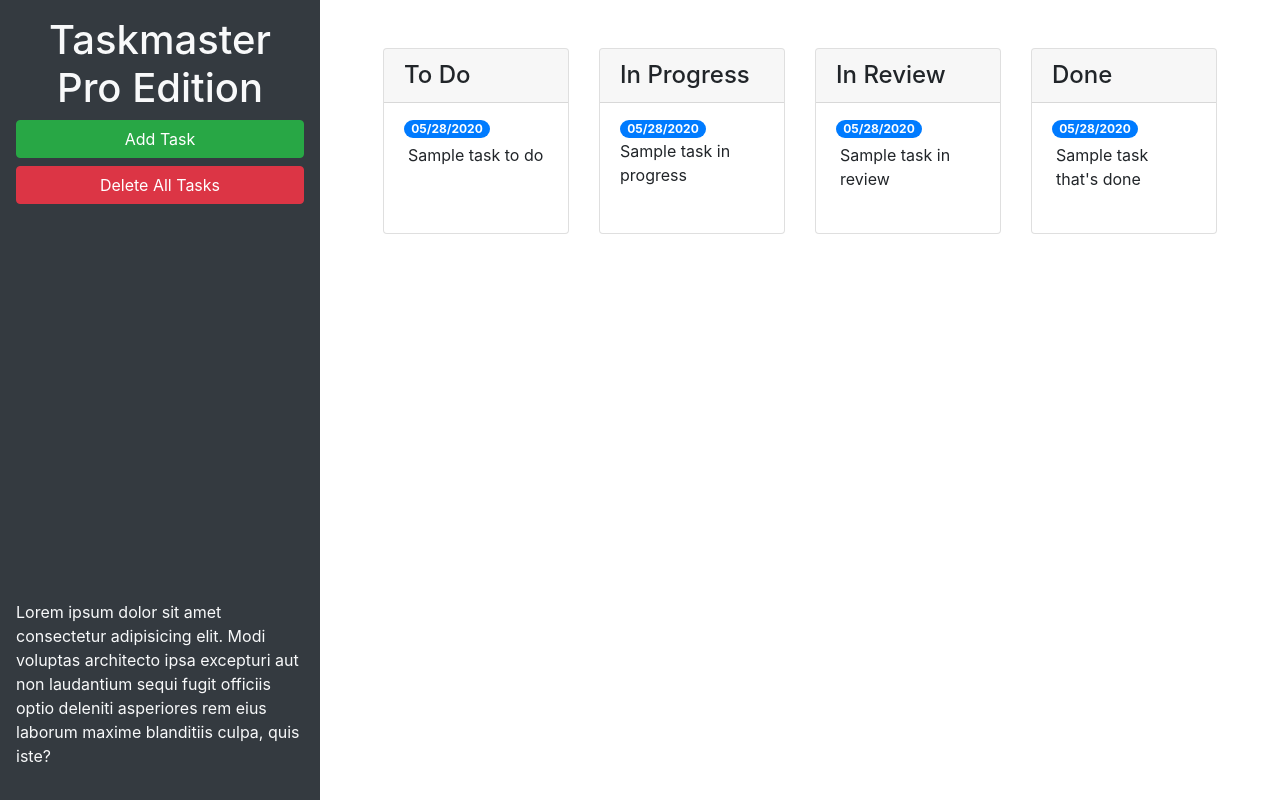
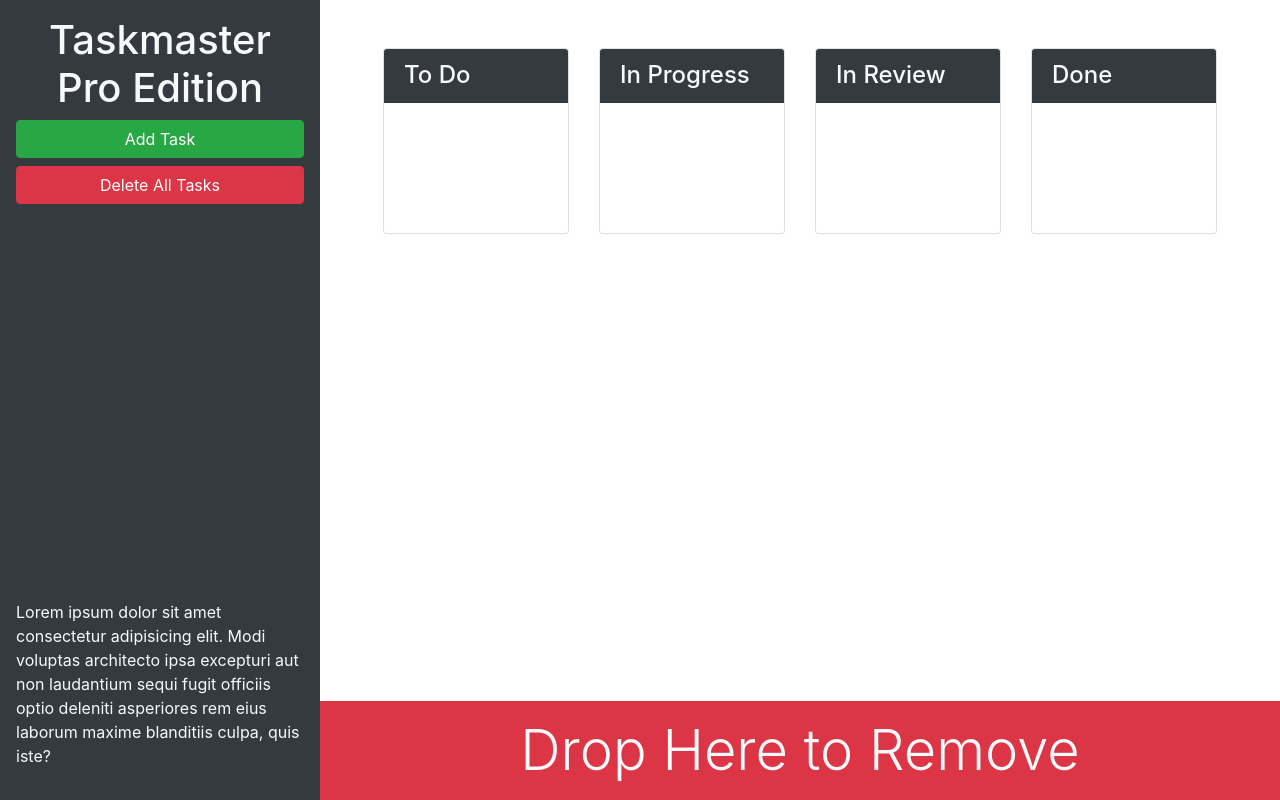
Before and after one commit to RiveraDenisse/taskmaster-pro, a plain HTML site: page index.html in a window 1280 px wide. Drawn offline with nearby package versions, Linux system fonts and the light colour scheme.

Commit message:
added drop here to remove banner

```diff
--- a/index.html
+++ b/index.html
@@ -13,26 +13,22 @@
 <body>
 
   <div class="row min-vh-100 no-gutters">
-    <header class="col-12 col-lg-3 bg-dark text-light d-flex flex-column p-4 p-lg-3">
+    <header class="col-12 col-lg-3 bg-dark text-light sticky-top d-flex flex-column p-4 p-lg-3">
       <h1 class="text-center">Taskmaster Pro Edition</h1>
       <button id="create-task" class="btn btn-block btn-success" data-toggle="modal" data-target="#task-form-modal">Add
         Task</button>
       <button id="remove-tasks" class="btn btn-block btn-danger">Delete All Tasks</button>
-      <p class="mt-auto">Lorem ipsum dolor sit amet consectetur adipisicing elit. Modi voluptas architecto ipsa
+      <p class="mt-auto d-none d-lg-block">Lorem ipsum dolor sit amet consectetur adipisicing elit. Modi voluptas architecto ipsa
         excepturi aut non
         laudantium sequi fugit officiis optio deleniti asperiores rem eius laborum maxime blanditiis culpa, quis iste?
       </p>
     </header>
-    <main class="col-12 col-lg-9">
+    <main class="col-12 col-lg-9 d-flex flex-column">
       <div class="m-5 row justify-content-around">
         <div class="col-12 col-md-6 col-xl-3 mb-3">
           <div class="card">
-            <h4 class="card-header">To Do</h4>
+            <h4 class="card-header bg-dark text-light">To Do</h4>
             <ul id="list-toDo" class="list-group list-group-flush">
-              <li class="list-group-item">
-                <span class="badge badge-primary badge-pill">05/28/2020</span>
-                <p class="m-1">Sample task to do</p>
-              </li>
             </ul>
           </div>
         </div>
@@ -40,12 +36,8 @@
         <!--in progress start-->
         <div class="col-12 col-md-6 col-xl-3 mb-3">
           <div class="card">
-            <h4 class="card-header">In Progress</h4>
+            <h4 class="card-header bg-dark text-light">In Progress</h4>
             <ul id="list-inProgress" class="list-group list-group-flush">
-              <li class="list-group-item">
-                <span class="badge badge-primary badge-pill">05/28/2020</span>
-                <p class="m=-1">Sample task in progress</p>
-              </li>
             </ul>
           </div>
         </div>
@@ -53,12 +45,8 @@
         <!--in review start-->
         <div class="col-12 col-md-6 col-xl-3 mb-3">
           <div class="card">
-            <h4 class="card-header">In Review</h4>
+            <h4 class="card-header bg-dark text-light">In Review</h4>
             <ul id="list-inReview" class="list-group list-group-flush">
-              <li class="list-group-item">
-                <span class="badge badge-primary badge-pill">05/28/2020</span>
-                <p class="m-1">Sample task in review</p>
-              </li>
             </ul>
           </div>
         </div>
@@ -66,16 +54,17 @@
          <!--done start-->
         <div class="col-12 col-md-6 col-xl-3 mb-3">
           <div class="card">
-            <h4 class="card-header">Done</h4>
+            <h4 class="card-header bg-dark text-light">Done</h4>
             <ul id="list-done" class="list-group list-group-flush">
-              <li class="list-group-item">
-                <span class="badge badge-primary badge-pill">05/28/2020</span>
-                <p class="m-1">Sample task that's done</p>
-              </li>
             </ul>
           </div>
         </div>
         <!--done end-->
+      </div>
+      <div class="mt-auto" id="trash">
+        <div class="w-100 bg-danger p-3 text-center text-light display-4">
+          Drop Here to Remove
+        </div>
       </div>
     </main>
   </div>
```
